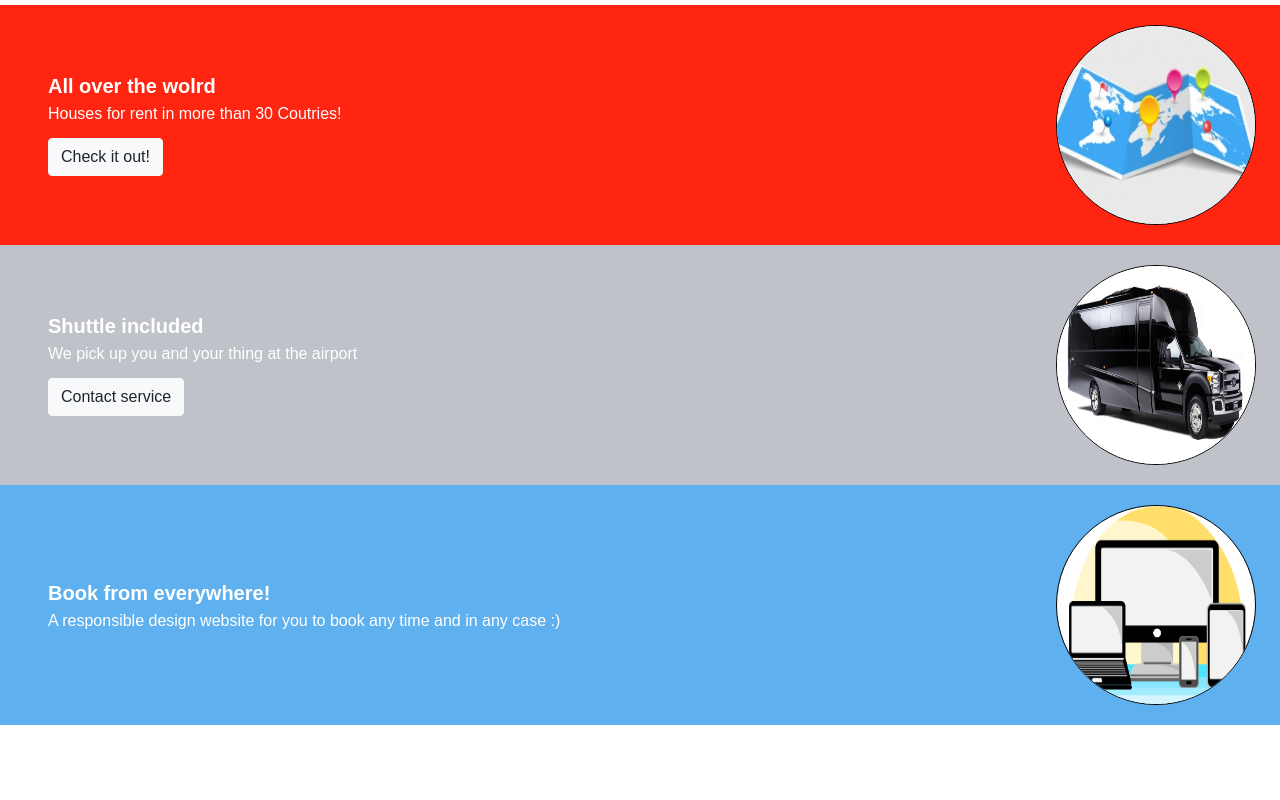
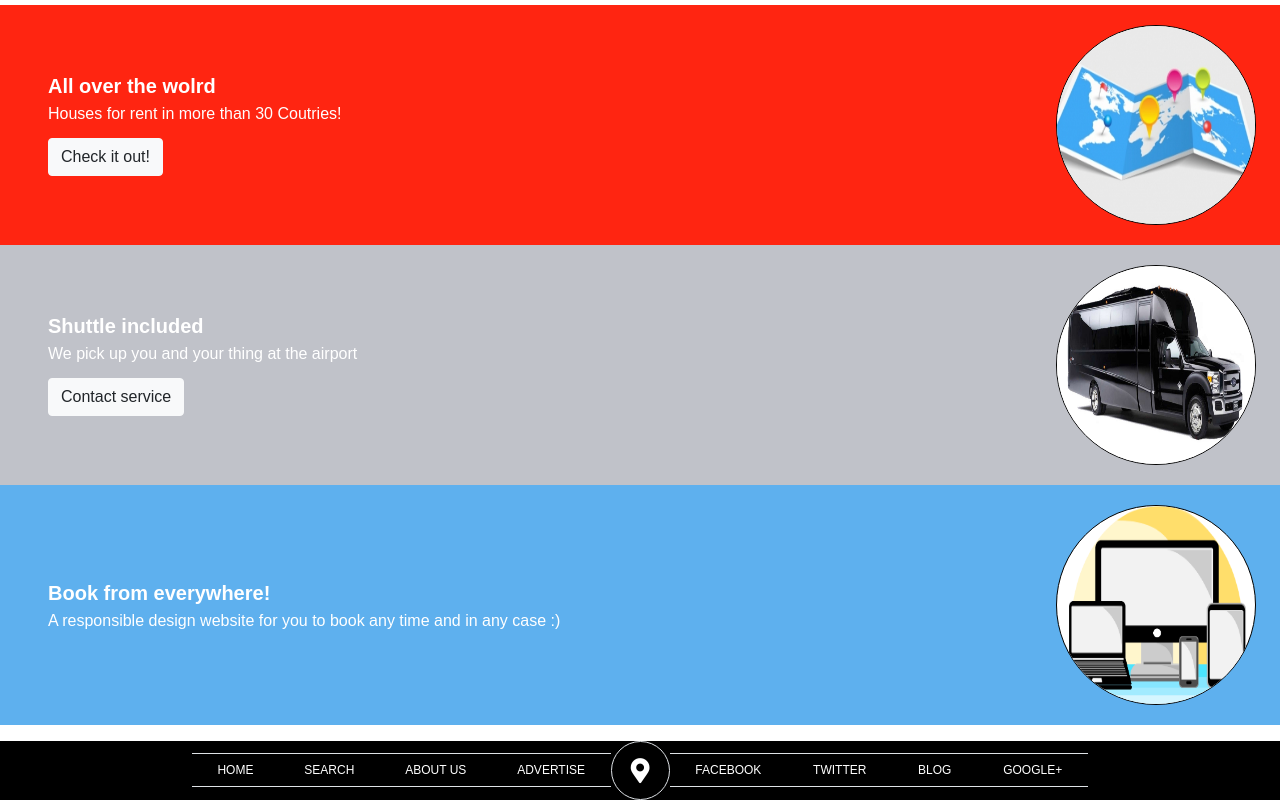
Before and after one commit to anapdh/html-css-capstoneproject, a plain HTML site: page index.html in a window 1280 px wide. Shown: the part 1229-2029 px from the top of the page. Before the commit the page ends 1970 px from the top, so only its background shows below. Drawn offline with Linux system fonts and the light colour scheme.

Commit message:
add 1st nav footer

```diff
--- a/assets/style.css
+++ b/assets/style.css
@@ -69,6 +69,33 @@ input {
   background-color: white;
 }
 
+footer {
+  background-color: #000;
+}
+
+.foot-links {
+  width: 70%;
+}
+
+.foot-links ul {
+  font-size: 12px;
+  padding: 10px 0;
+}
+
+.foot-links a {
+  color: white;
+}
+
+.mid-link {
+  border-radius: 60%;
+}
+
+.mid-link i {
+  font-size: 25px;
+  width: 25px;
+  text-align: center;
+}
+
 @media screen and (max-width: 480px) {
   .bg-img {
     width: 140px;
--- a/index.html
+++ b/index.html
@@ -31,7 +31,7 @@
 
 </header>
 
-<body>
+<body class="">
 
   <main class="row">
 
@@ -126,15 +126,28 @@
   </div>
 
 </section>
-
-
-
-
-
-
 </body>
 
-<footer>
+<footer class="nav">
+
+  <div class="foot-links d-flex flex-column flex-sm-row justify-content-between align-items-center mx-auto">
+  <ul class="d-flex w-100 justify-content-around align-items-center mx-auto border-top border-bottom">
+    <li><a href="">HOME</a></li>
+    <li><a href="">SEARCH</a></li>
+    <li><a href="">ABOUT US</a></li>
+    <li><a href="">ADVERTISE</a></li>
+  </ul>
+      <span class="mid-link border p-3">
+        <i class="fas fa-map-marker-alt text-white"></i>
+      </span>
+  <ul class="d-flex w-100 justify-content-around align-items-center mx-auto border-top border-bottom">
+    <li><a href="">FACEBOOK</a></li>
+    <li><a href="">TWITTER</a></li>
+    <li><a href="">BLOG</a></li>
+    <li><a href="">GOOGLE+</a></li>
+  </ul>
+  </div>
+
 
 
 </footer>
```
